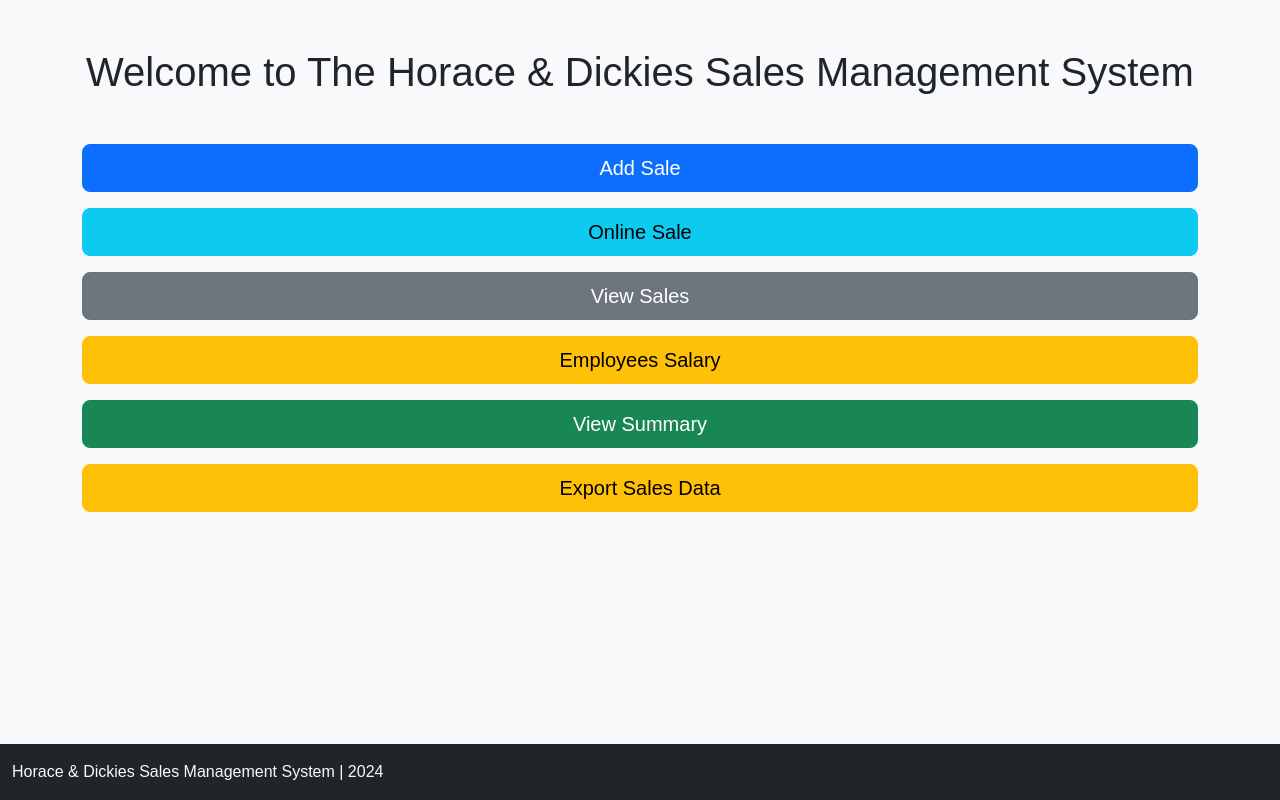
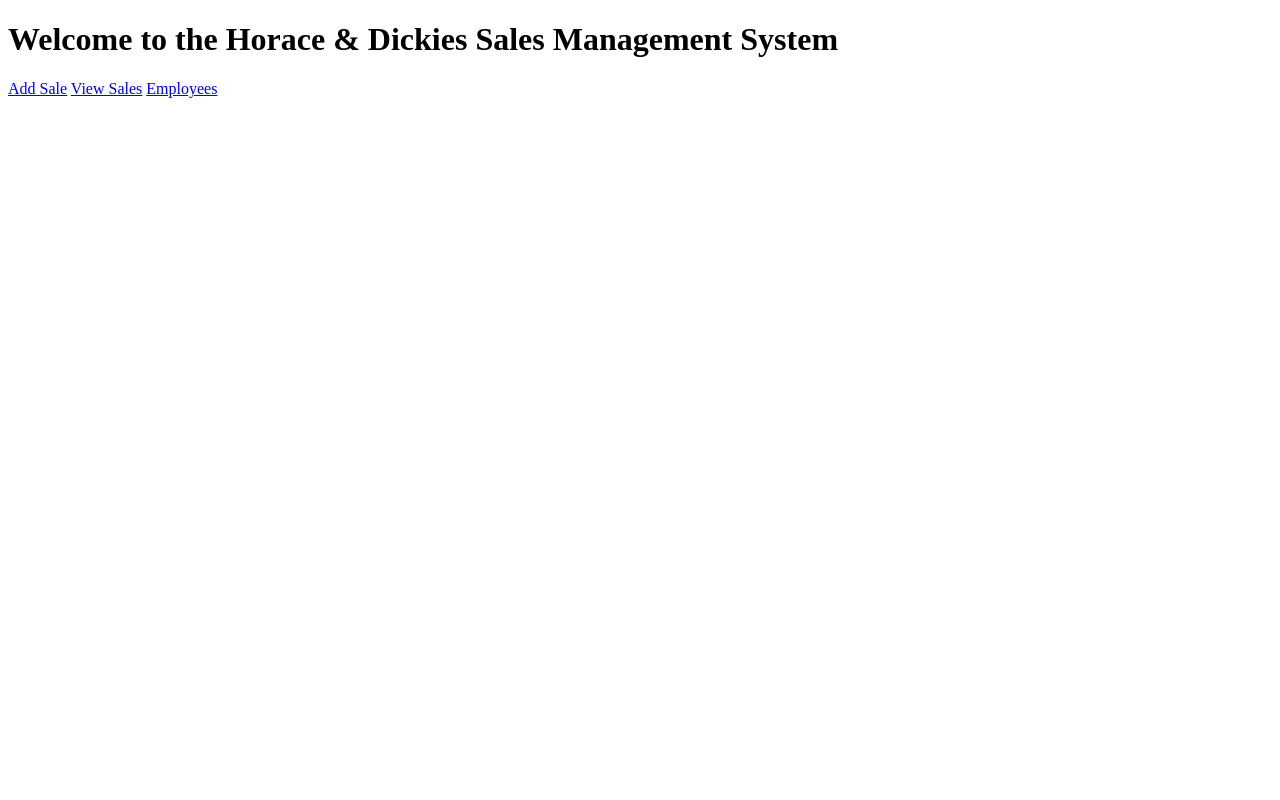
Before and after one commit to Ankursylhet123/Horace_And_Dickies, a Flask app: template templates/Welcome.html in a window 1280 px wide. Run offline with Flask 3, Linux system fonts and the light colour scheme; the template is opened without the code that fills it, so the values that code supplies are empty.

Commit message:
Updated welcome route and templates

```diff
--- a/templates/Welcome.html
+++ b/templates/Welcome.html
@@ -4,41 +4,11 @@
     <meta charset="UTF-8">
     <meta name="viewport" content="width=device-width, initial-scale=1.0">
     <title>Welcome</title>
-    <link href="https://cdn.jsdelivr.net/npm/bootstrap@5.3.0-alpha3/dist/css/bootstrap.min.css" rel="stylesheet">
-    <style>
-        /* Fallback Styling */
-        body {
-            font-family: Arial, sans-serif;
-            margin: 0;
-            padding: 0;
-            background-color: #f8f9fa;
-        }
-        .container {
-            margin-top: 50px;
-        }
-    </style>
 </head>
 <body>
-    <div class="container text-center mt-5">
-        <h1 class="text-center my-5">Welcome to The Horace & Dickies Sales Management System</h1>
-        <div class="d-grid gap-3">
-            <!-- Navigation Buttons -->
-            <a href="/add_sale" class="btn btn-primary btn-lg">Add Sale</a>
-            <a href="/online_sale" class="btn btn-info btn-lg">Online Sale</a>
-            <a href="/view_sales" class="btn btn-secondary btn-lg">View Sales</a>
-            <a href="/employees" class="btn btn-warning btn-lg">Employees Salary</a>
-            <a href="/summary" class="btn btn-success btn-lg">View Summary</a>
-            <a href="/export_sales" class="btn btn-warning btn-lg">Export Sales Data</a>
-        </div>
-    </div>
-
-    <!-- Add Footer -->
-    <nav class="navbar navbar-dark bg-dark fixed-bottom">
-        <div class="container-fluid">
-            <span class="navbar-text text-light">
-                Horace & Dickies Sales Management System | 2024
-            </span>
-        </div>
-    </nav>
+    <h1>Welcome to the Horace & Dickies Sales Management System</h1>
+    <a href="/add_sale">Add Sale</a>
+    <a href="/view_sales">View Sales</a>
+    <a href="/employees">Employees</a>
 </body>
 </html>
```
